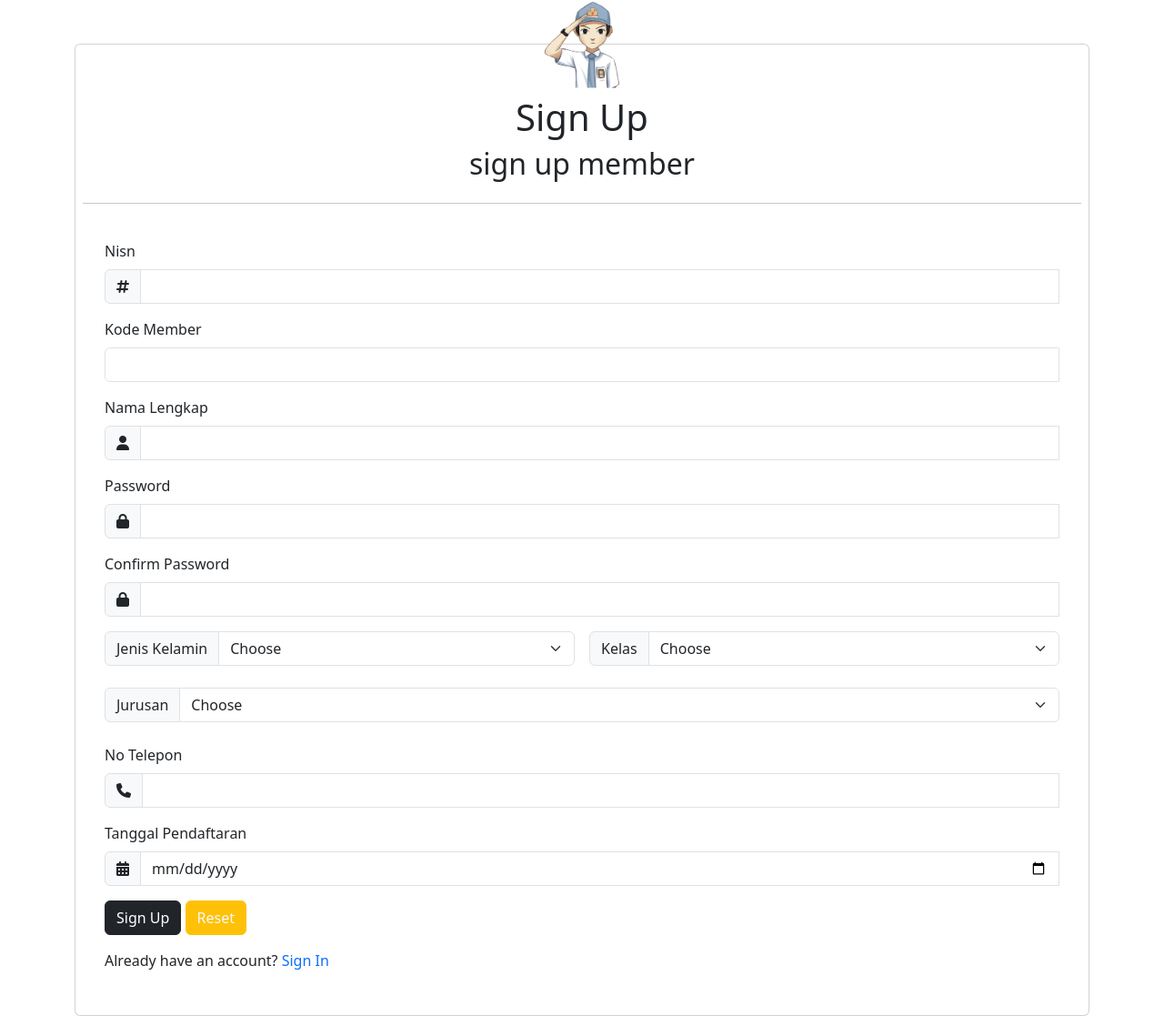
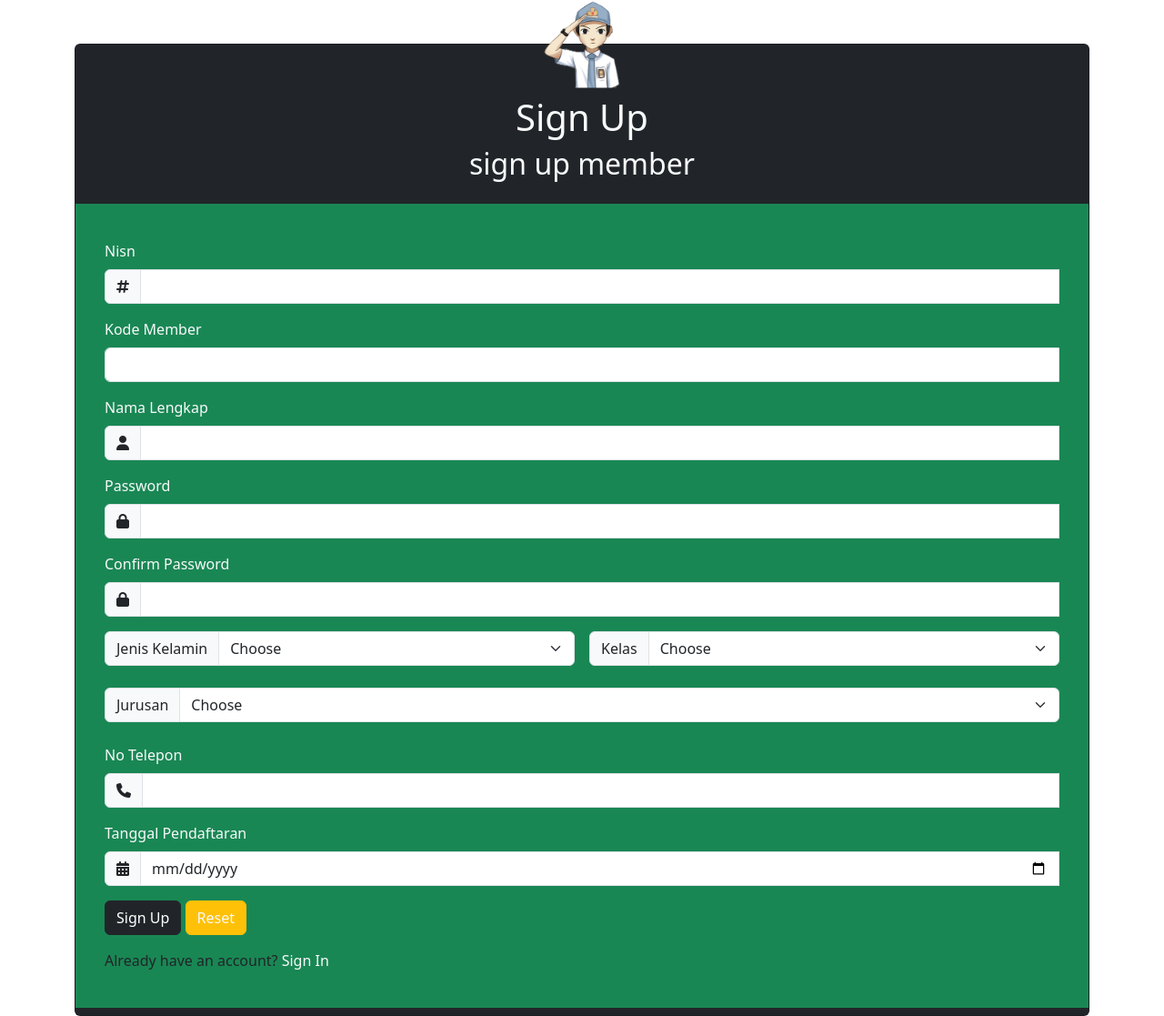
Before and after one commit to tegar146/perpustakaan, a PHP site: page /sign/member/sign_up.php in a window 1280 px wide. Shown: the whole page at 91% size. Run offline with PHP 8.4, Linux system fonts and the light colour scheme; some libraries are stand-ins or nearby versions.

Commit message:
mengganti warna pada sign member

```diff
--- a/sign/member/sign_in.php
+++ b/sign/member/sign_in.php
@@ -47,7 +47,7 @@ if(isset($_POST["signIn"]) ) {
   <body class="">
   <div class="container">
     <div class="card p-2 mt-5 bg-dark">
-      <div class="position-absolute top-0 start-50 translate-middle bg-dark">
+      <div class="position-absolute top-0 start-50 translate-middle">
         <img src="../../assets/siswa.png" alt="admin" width="85px">
       </div>
       <h1 class="pt-5 text-center fw-bold bg-dark text-light">Sign In</h1>
--- a/sign/member/sign_up.php
+++ b/sign/member/sign_up.php
@@ -26,16 +26,16 @@ if(isset($_POST["signUp"]) ) {
     </head>
   <body>
   <div class="container">
-    <div class="card p-2 mt-5">
+    <div class="card p-2 mt-5 bg-dark">
       <div class="position-absolute top-0 start-50 translate-middle">
         <img src="../../assets/siswa.png" alt="admin" width="85px">
       </div>
-      <h1 class="pt-5 text-center fw- ">Sign Up</h1>
-      <h2 class=" text-center">sign up member</h2>
+      <h1 class="pt-5 text-center text-light ">Sign Up</h1>
+      <h2 class=" text-center text-light">sign up member</h2>
       <hr>
-    <form action="" method="post" class="row g-3 p-4 needs-validation" novalidate>
+    <form action="" method="post" class="row g-3 p-4 needs-validation bg-success" novalidate>
 
-    <label for="validationCustom01" class="form-label">Nisn</label>
+    <label for="validationCustom01" class="form-label text-light">Nisn</label>
     <div class="input-group mt-0">
     <span class="input-group-text" id="basic-addon1"><i class="fa-solid fa-hashtag"></i></span>
     <input type="number" class="form-control" name="nisn" id="validationCustom01" required>
@@ -43,14 +43,14 @@ if(isset($_POST["signUp"]) ) {
         Nisn wajib diisi!
     </div>
   </div>
-    <label for="validationCustom01" class="form-label">Kode Member</label>
+    <label for="validationCustom01" class="form-label text-light">Kode Member</label>
   <div class="input-group mt-0">
     <input type="text" class="form-control" name="kode_member" id="validationCustom01" required>
     <div class="invalid-feedback">
         Kode member wajib diisi!
     </div>
   </div>
-  <label for="validationCustom02" class="form-label">Nama Lengkap</label>
+  <label for="validationCustom02" class="form-label text-light">Nama Lengkap</label>
   <div class="input-group mt-0">
     <span class="input-group-text" id="basic-addon1"><i class="fa-solid fa-user"></i></span>
     <input type="text" class="form-control" id="validationCustom02" name="nama" required>
@@ -58,7 +58,7 @@ if(isset($_POST["signUp"]) ) {
         Nama wajib diisi!
     </div>
   </div>
-  <label for="validationCustom02" class="form-label">Password</label>
+  <label for="validationCustom02" class="form-label text-light">Password</label>
   <div class="input-group mt-0">
     <span class="input-group-text" id="basic-addon1"><i class="fa-solid fa-lock"></i></span>
     <input type="password" class="form-control" id="validationCustom02" name="password" required>
@@ -66,7 +66,7 @@ if(isset($_POST["signUp"]) ) {
         Password wajib diisi!
     </div>
   </div>
-  <label for="validationCustom02" class="form-label">Confirm Password</label>
+  <label for="validationCustom02" class="form-label text-light">Confirm Password</label>
   <div class="input-group mt-0">
     <span class="input-group-text" id="basic-addon1"><i class="fa-solid fa-lock"></i></span>
     <input type="password" class="form-control" id="validationCustom02" name="confirmPw" required>
@@ -76,7 +76,7 @@ if(isset($_POST["signUp"]) ) {
   </div>
 
   <div class="col input-group mb-2">
-  <label class="input-group-text" for="inputGroupSelect01">Jenis Kelamin</label>
+  <label class="input-group-text" for="inputGroupSelect01 text-light">Jenis Kelamin</label>
   <select class="form-select" id="inputGroupSelect01" name="jenis_kelamin">
     <option selected>Choose</option>
     <option value="Laki laki">Laki laki</option>
@@ -112,7 +112,7 @@ if(isset($_POST["signUp"]) ) {
     </select>
   </div>
 
-  <label for="validationCustom01" class="form-label">No Telepon</label>
+  <label for="validationCustom01" class="form-label text-light">No Telepon</label>
   <div class="input-group mt-0">
     <span class="input-group-text" id="basic-addon1"><i class="fa-solid fa-phone"></i></span>
     <input type="number" class="form-control" name="no_tlp" id="validationCustom01" required>
@@ -121,7 +121,7 @@ if(isset($_POST["signUp"]) ) {
     </div>
   </div>
 
-  <label for="validationCustom01" class="form-label">Tanggal Pendaftaran</label>
+  <label for="validationCustom01" class="form-label text-light">Tanggal Pendaftaran</label>
   <div class="input-group mt-0">
     <span class="input-group-text" id="basic-addon1"><i class="fa-solid fa-calendar-days"></i></span>
     <input type="date" class="form-control" name="tgl_pendaftaran" id="validationCustom01" required>
@@ -134,7 +134,7 @@ if(isset($_POST["signUp"]) ) {
     <button class="btn btn-dark" type="submit" name="signUp" href="sign_in.php">Sign Up</button>
     <input type="reset" class="btn btn-warning text-light" value="Reset">
   </div>
-  <p>Already have an account? <a href="sign_in.php" class="text-decoration-none text-primary">Sign In</a></p>
+  <p>Already have an account? <a href="sign_in.php" class="text-decoration-none text-light">Sign In</a></p>
 </form>
 </div>
   </div>
```
